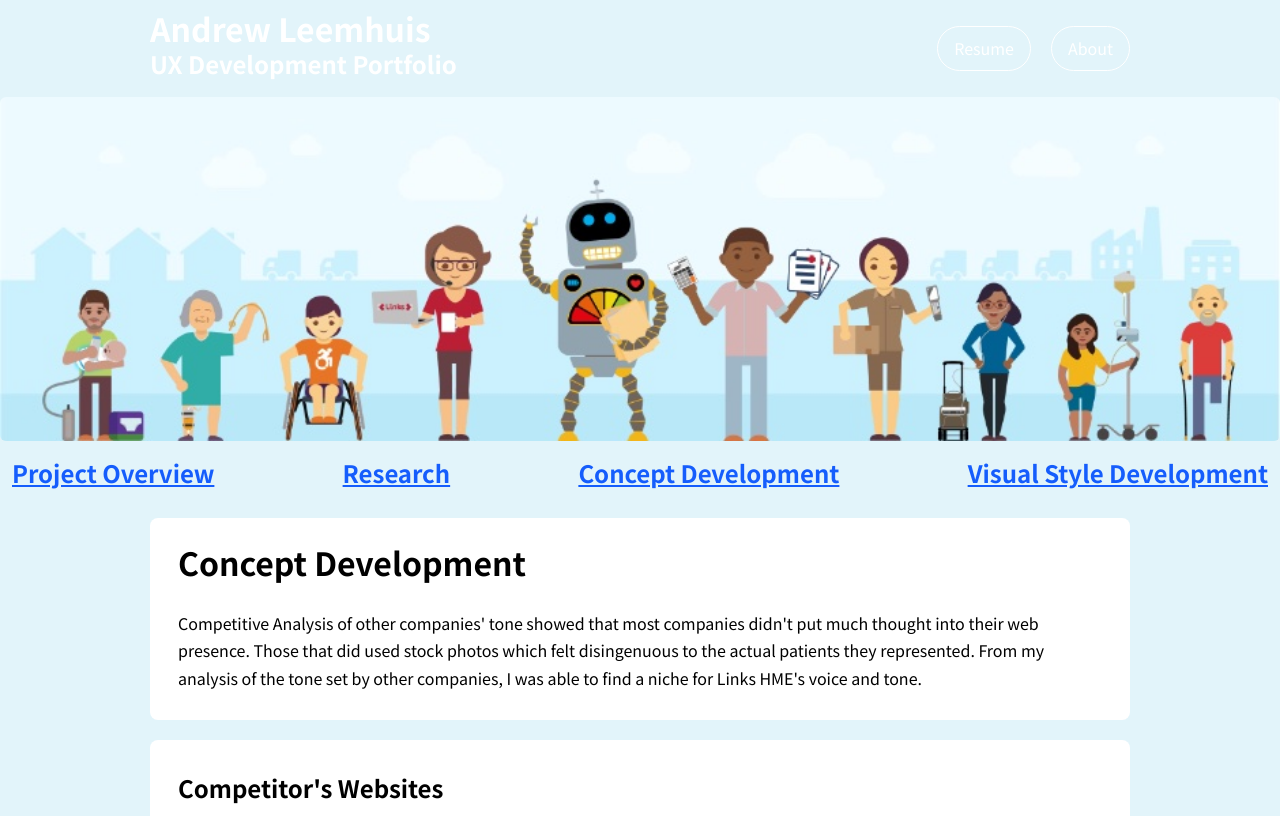
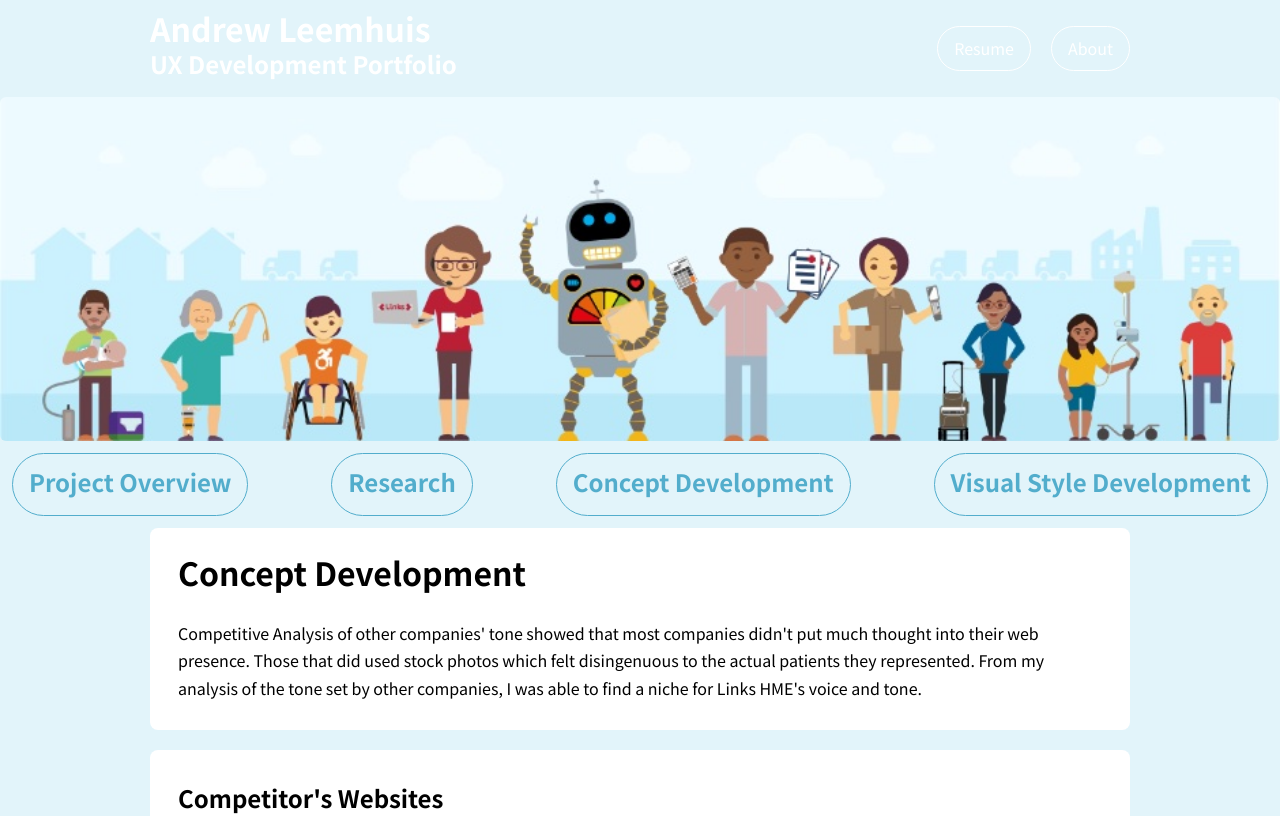
Before and after one commit to tanukilandslide/andrew-leemhuis-portfolio, a Vue app: page /linkshme-website/concept-development in a window 1280 px wide. Shown: the top 816 px of the page. Built offline with nearby package versions, Linux system fonts and the light colour scheme; what vue3-lottie would draw is missing.

Commit message:
Links HME first page has been styled except for the stretching of the main box photo

```diff
--- a/src/components/Button.vue
+++ b/src/components/Button.vue
@@ -1,5 +1,5 @@
 <template>
-  <button class="border-white border rounded-full px-4 py-2 my-auto">
+  <button class=" border rounded-full px-4 py-2 my-auto">
     <slot></slot>
   </button>
 </template>
--- a/src/pages/astrazenica/AstraZeneca.vue
+++ b/src/pages/astrazenica/AstraZeneca.vue
@@ -129,12 +129,12 @@
       </Box>
       <div class="m-auto w-fit flex gap-5 pb-5">
         <RouterLink to="/">
-          <Button>
+          <Button class="border-white">
             <h2 class="no-underline text-white mt-0 mb-1">Home</h2>
           </Button>
         </RouterLink>
         <RouterLink to="/">
-          <Button>
+          <Button class="border-white">
             <h2 class="no-underline text-white mt-0 mb-1">Next Project</h2>
           </Button>
         </RouterLink>
--- a/src/pages/linkshme-website/LinksHMEWebsite.vue
+++ b/src/pages/linkshme-website/LinksHMEWebsite.vue
@@ -2,11 +2,8 @@
   <div :class="'w-screen h-[95vh] bg-' + store.backgroundColor">
     <banner />
     <main class="max-w-245 bg-linkshmewebsite">
-      <Box>
-        <img
-          src="./images/02_Robo_Calendar.jpg"
-          alt="Robot showing a calendar to a warehouse employee"
-        />
+      <Box class="flex m-0">
+        <div class="max-w-2/3">
         <h1 class="h1-inline">Links HME Marketing Website</h1>
 
         <h2 class="h2-inline">(Links HME)</h2>
@@ -21,19 +18,29 @@
           presence. My first task as their lead UX Designer was to create a website that catered to
           their key audience.
         </p>
+      </div>
+        <img
+          src="./images/02_Robo_Calendar.jpg"
+          alt="Robot showing a calendar to a warehouse employee"
+          class="max-w-1/3 max-h-full"
+        />
       </Box>
     </main>
 
-    <Button>
+<div class="m-auto w-fit flex gap-5 pb-5">
       <RouterLink to="/">
-        <h2>Home</h2>
+        <Button class=" border-linkshmewebsite-navbar text-linkshmewebsite-navbar">
+          <h2 class="mb-1">Home</h2>
+        </Button>
       </RouterLink>
-    </Button>
-    <Button>
+
+
       <RouterLink to="/linkshme-website/research">
-        <h2>Research</h2>
+        <Button class=" border-linkshmewebsite-navbar text-linkshmewebsite-navbar">
+          <h2 class="mb-1">Research</h2>
+        </Button>
       </RouterLink>
-    </Button>
+</div>
   </div>
 </template>
 
--- a/src/pages/linkshme-website/components/Banner.vue
+++ b/src/pages/linkshme-website/components/Banner.vue
@@ -6,19 +6,31 @@
   />
   <div class="flex justify-between m-3">
     <RouterLink to="/linkshme-website">
-      <h2>Project Overview</h2>
+      <Button class=" border-linkshmewebsite-navbar text-linkshmewebsite-navbar">
+        <h2 class="mb-1">Project Overview</h2>
+      </Button>
     </RouterLink>
 
     <RouterLink to="/linkshme-website/research">
-      <h2>Research</h2>
+      <Button class=" border-linkshmewebsite-navbar text-linkshmewebsite-navbar">
+        <h2 class="mb-1">Research</h2>
+      </Button>
     </RouterLink>
 
     <RouterLink to="/linkshme-website/concept-development">
-      <h2>Concept Development</h2>
+      <Button class=" border-linkshmewebsite-navbar text-linkshmewebsite-navbar">
+        <h2 class="mb-1">Concept Development</h2>
+      </Button>
     </RouterLink>
 
     <RouterLink to="/linkshme-website/visual-style-development">
-      <h2>Visual Style Development</h2>
+      <Button class=" border-linkshmewebsite-navbar text-linkshmewebsite-navbar">
+        <h2 class="mb-1">Visual Style Development</h2>
+      </Button>
     </RouterLink>
   </div>
 </template>
+
+<script setup>
+import Button from '@/components/Button.vue';
+</script>
```
